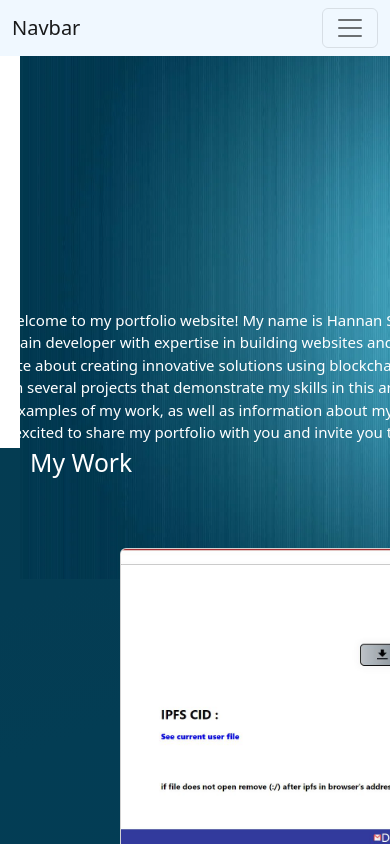
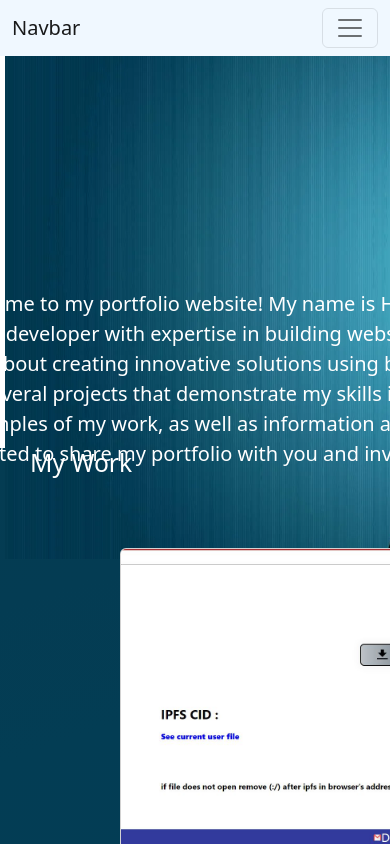
Before and after one commit to placeparks/portfolio, a Next.js app: page / in a window 390 px wide. Shown: the top 844 px of the page. Built offline with nearby package versions, Linux system fonts and the light colour scheme.

Commit message:
Update globals.css

```diff
--- a/styles/globals.css
+++ b/styles/globals.css
@@ -70,7 +70,7 @@ height: 300px;
   .bg-img{
     margin-top: -450px;
     width: 1000px;
-margin-left:650px;
+margin-left:620px;
   }
 
   .card{
@@ -101,8 +101,8 @@ Width:1000px;
   .welcome-note{
     margin-top: -270px;
     color: white;
-    font-size: 15px;
-    margin-left: 60px;
+    font-size: 20px;
+    margin-left: 100px;
     text-align: center;
   }
 
```
